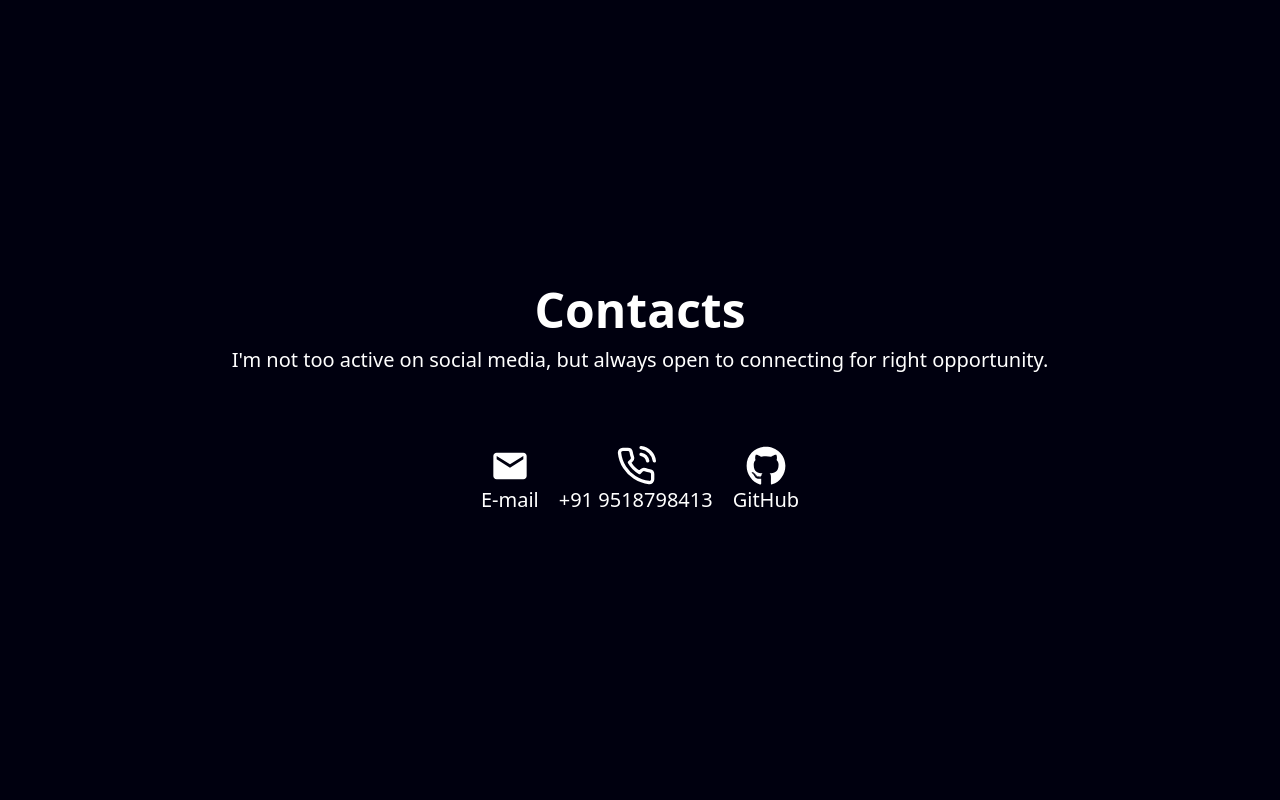
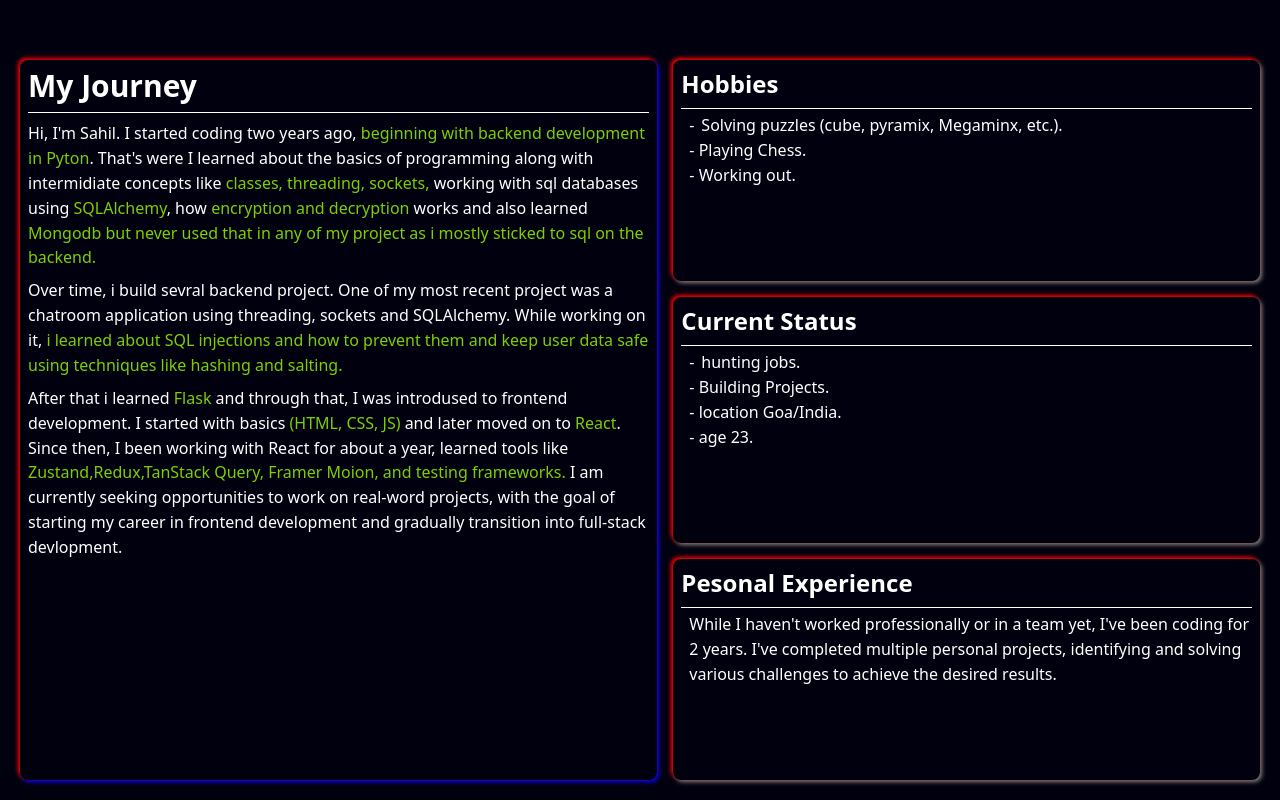
Before and after one commit to SahilVaingankar/My-Portfolio, a React (Vite) app: page / in a window 1280 px wide. Built offline with nearby package versions, Linux system fonts and the light colour scheme.

Commit message:
refactored About component

```diff
--- a/src/App.tsx
+++ b/src/App.tsx
@@ -1,6 +1,6 @@
 // import Navbar from "./components/layout/navbar/Navbar";
-// import About from "./components/sections/about/About";
-import Contacts from "./components/sections/contacts/Contacts";
+import About from "./components/sections/about/About";
+// import Contacts from "./components/sections/contacts/Contacts";
 // import Home from "./components/sections/home/Home";
 // import Projects from "./components/sections/projects/Projects";
 // import Skills from "./components/sections/skills/Skills";
@@ -10,10 +10,10 @@
     <div className="bg-[rgba(0,0,15)] max-w-[100vw] overflow-hidden">
       {/* <Navbar />
       <Home /> */}
-      {/* <About />
-      <Skills />
-      <Projects /> */}
-      <Contacts />
+      <About />
+      {/* <Skills />
+      <Projects />
+      <Contacts /> */}
     </div>
   );
 };
--- a/src/components/sections/about/About.tsx
+++ b/src/components/sections/about/About.tsx
@@ -25,7 +25,7 @@
   return (
     <section
       id="about"
-      className="bd-rd-500 grid grid-col-2 grid-row-3 gap-4 p-5 pt-15 min-h-[100svh]">
+      className="grid grid-col-2 grid-row-3 gap-4 p-5 pt-15 min-h-[100svh]">
       <motion.article
         className="col-span-1 row-span-3 rounded-lg shadow-lg p-2"
         style={{ boxShadow: "-2px -2px 4px red,2px 2px 4px blue" }}
@@ -81,9 +81,6 @@
           gradually transition into full-stack devlopment.
         </p>
       </motion.article>
-      {/* <article
-        className="col-span-1 row-span-3 border-5 border-red-700 rounded-lg shadow-lg shadow-blue-500"
-        style={{ textShadow: "-2px -2px 4px blue,2px 2px 4px blue" }}></article> */}
       <motion.article
         className="col-2 rounded-lg shadow-lg p-2"
         {...rightSlideIn}>
@@ -140,12 +137,6 @@
           results.
         </p>
       </motion.article>
-      {/* <article
-        className="col-2 border-5 border-red-700 rounded-lg shadow-lg shadow-gray-500"
-        style={{ textShadow: "-2px -2px 4px blue,2px 2px 4px blue" }}></article>
-      <article
-        className="col-2 border-5 border-red-700 rounded-lg shadow-lg shadow-gray-500"
-        style={{ textShadow: "-2px -2px 4px blue,2px 2px 4px blue" }}></article> */}
     </section>
   );
 };
```
